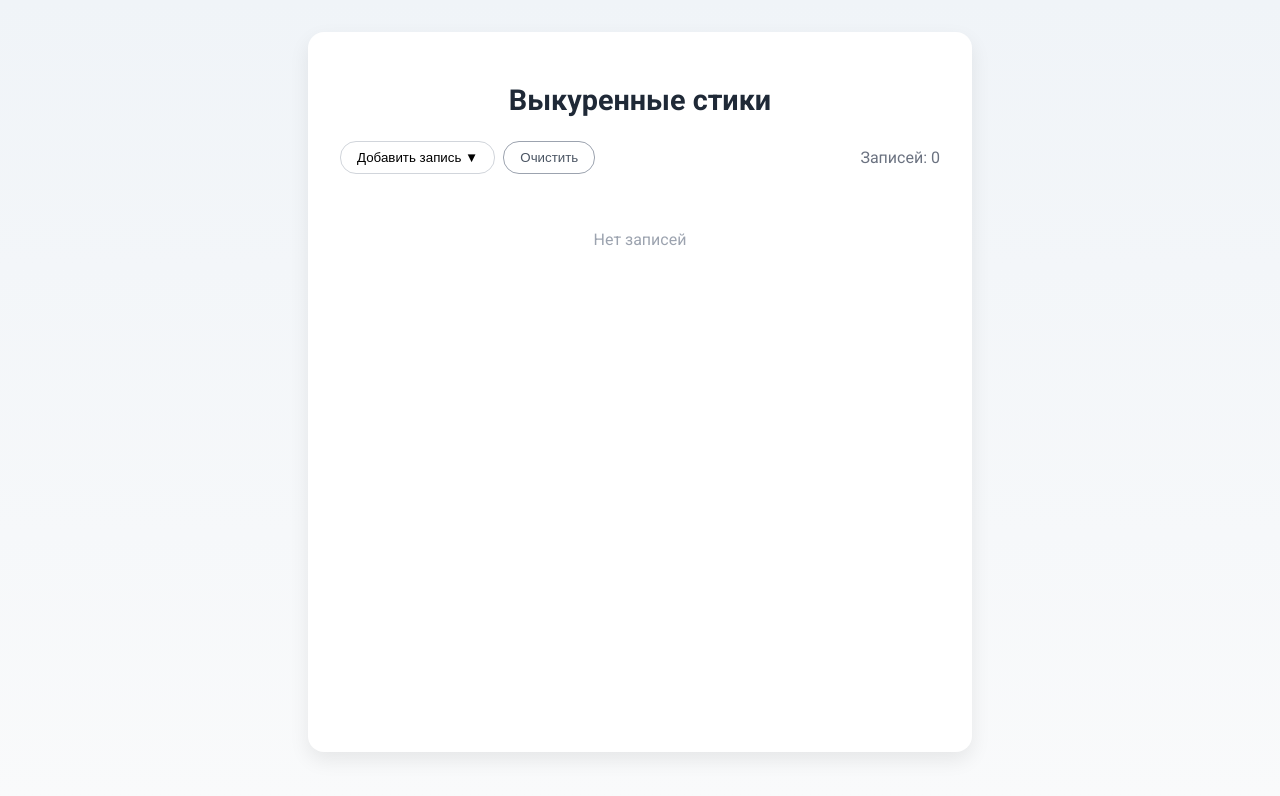
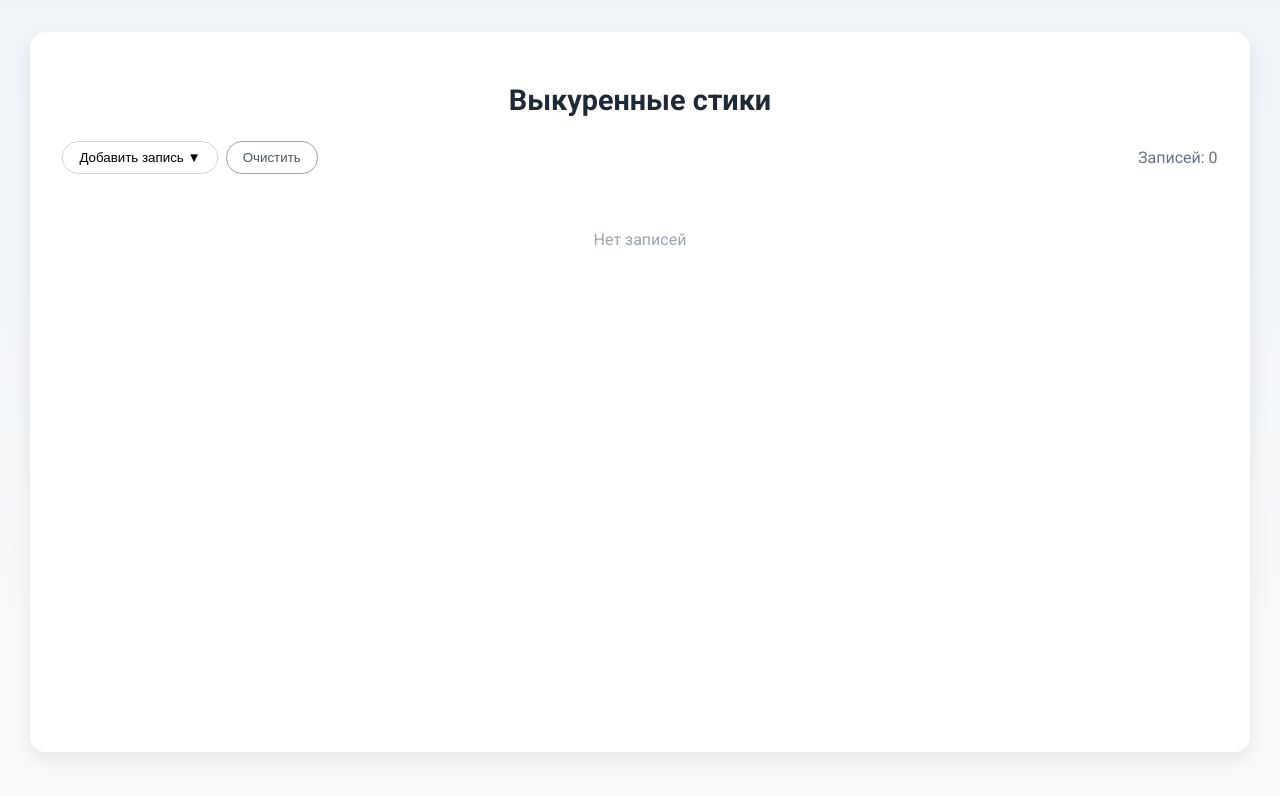
Before and after one commit to Pieliesdie/sticks-pwa, a React (Vite) app: page / in a window 1280 px wide. Shown: the top 796 px of the page. Built offline with nearby package versions, Linux system fonts and the light colour scheme.

Commit message:
fix width

```diff
--- a/src/styles.css
+++ b/src/styles.css
@@ -146,8 +146,8 @@ html,
 
 /* --- Карточка приложения с анимацией при загрузке --- */
 .card {
-  width: 100%;
-  max-width: 600px;
+  width: 95%;
+  min-width: 95%;
   background: #fff;
   border-radius: 1rem;
   box-shadow: 0 8px 20px rgba(0, 0, 0, 0.08);
```
Also changed, not shown: 4 other files (tests, documents, lock files or other folders).
